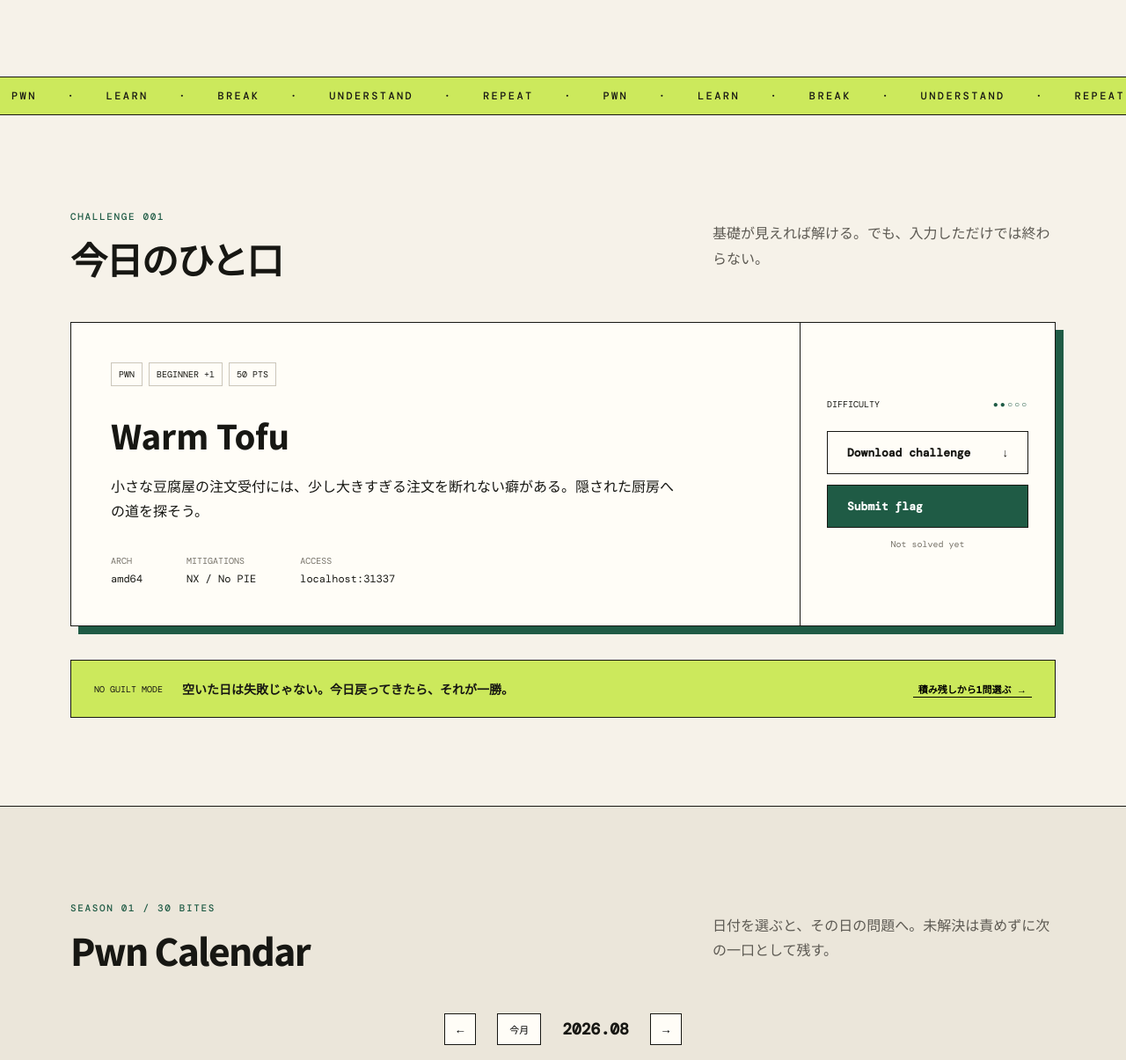
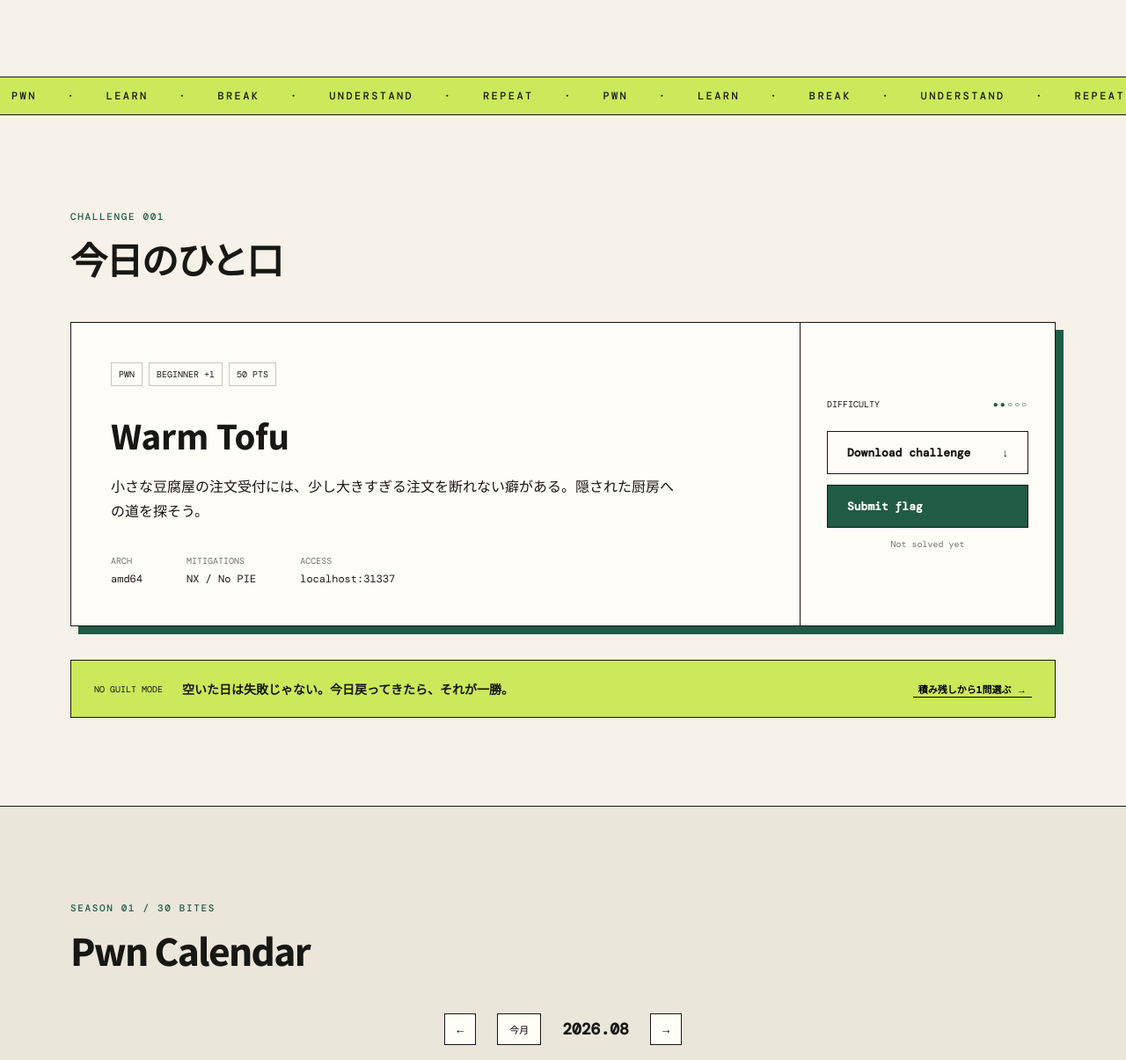
Before and after one commit to tasodoufu/TofuCTF, a plain HTML site: page index.html in a window 1280 px wide. Shown: the part 777-1982 px from the top of the page at 88% size. Drawn offline with nearby package versions, Linux system fonts and the light colour scheme.

Commit message:
Remove section helper copy

```diff
--- a/index.html
+++ b/index.html
@@ -36,13 +36,13 @@
     <section class="marquee" aria-hidden="true"><div>PWN · LEARN · BREAK · UNDERSTAND · REPEAT · PWN · LEARN · BREAK · UNDERSTAND · REPEAT ·</div></section>
 
     <section class="shell section" id="challenges">
-      <div class="section-head"><div><span class="kicker">CHALLENGE 001</span><h2>今日のひと口</h2></div><p>基礎が見えれば解ける。でも、入力しただけでは終わらない。</p></div>
+      <div class="section-head"><div><span class="kicker">CHALLENGE 001</span><h2>今日のひと口</h2></div></div>
       <div id="todayChallenge"></div>
       <aside class="nudge"><span>NO GUILT MODE</span><strong>空いた日は失敗じゃない。今日戻ってきたら、それが一勝。</strong><button id="pickBacklog" type="button">積み残しから1問選ぶ →</button></aside>
     </section>
 
     <section class="calendar-section" id="calendar"><div class="shell section">
-      <div class="section-head"><div><span class="kicker">SEASON 01 / 30 BITES</span><h2>Pwn Calendar</h2></div><p>日付を選ぶと、その日の問題へ。未解決は責めずに次の一口として残す。</p></div>
+      <div class="section-head"><div><span class="kicker">SEASON 01 / 30 BITES</span><h2>Pwn Calendar</h2></div></div>
       <div class="calendar-toolbar"><button id="prevMonth" type="button" aria-label="前の月">←</button><button id="currentMonth" class="current-month" type="button">今月</button><strong id="monthLabel"></strong><button id="nextMonth" type="button" aria-label="次の月">→</button></div>
       <div class="calendar-week"><span>MON</span><span>TUE</span><span>WED</span><span>THU</span><span>FRI</span><span>SAT</span><span>SUN</span></div>
       <div id="calendarGrid" class="calendar-grid"></div>
```
